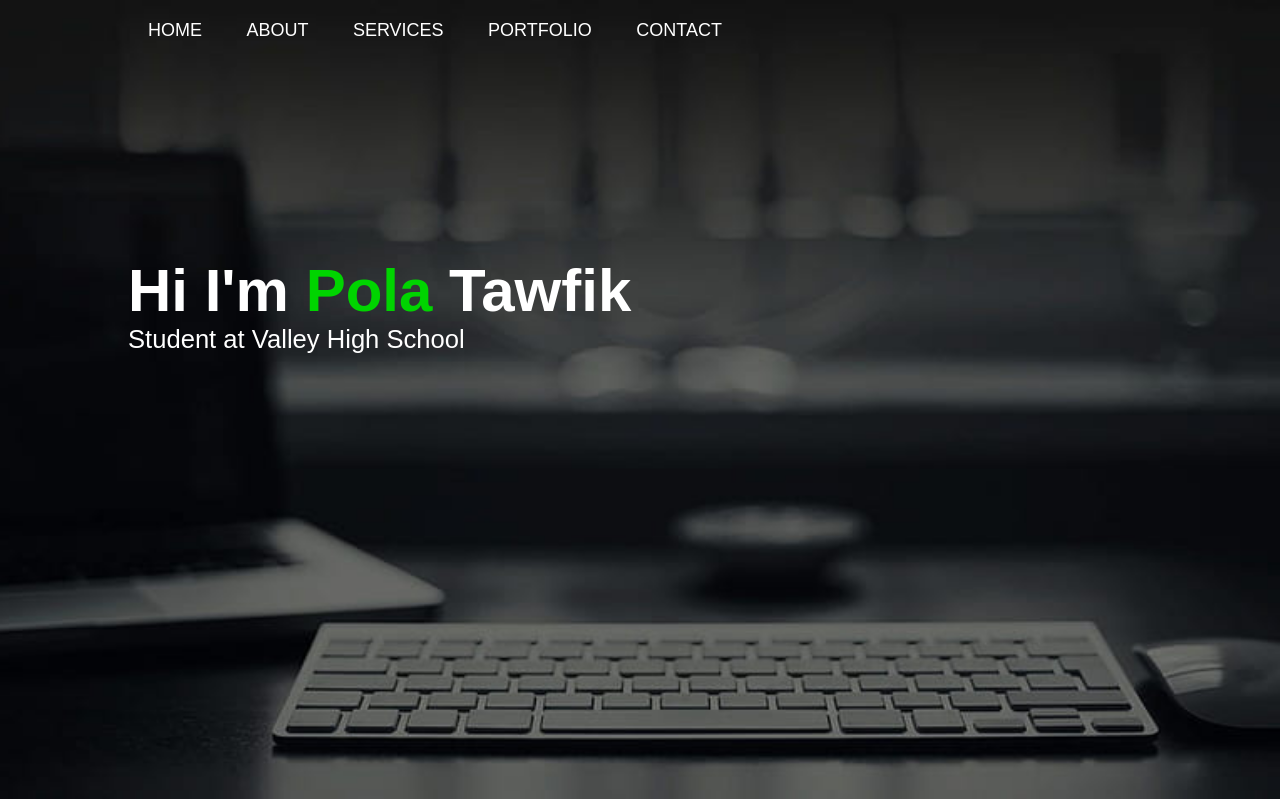
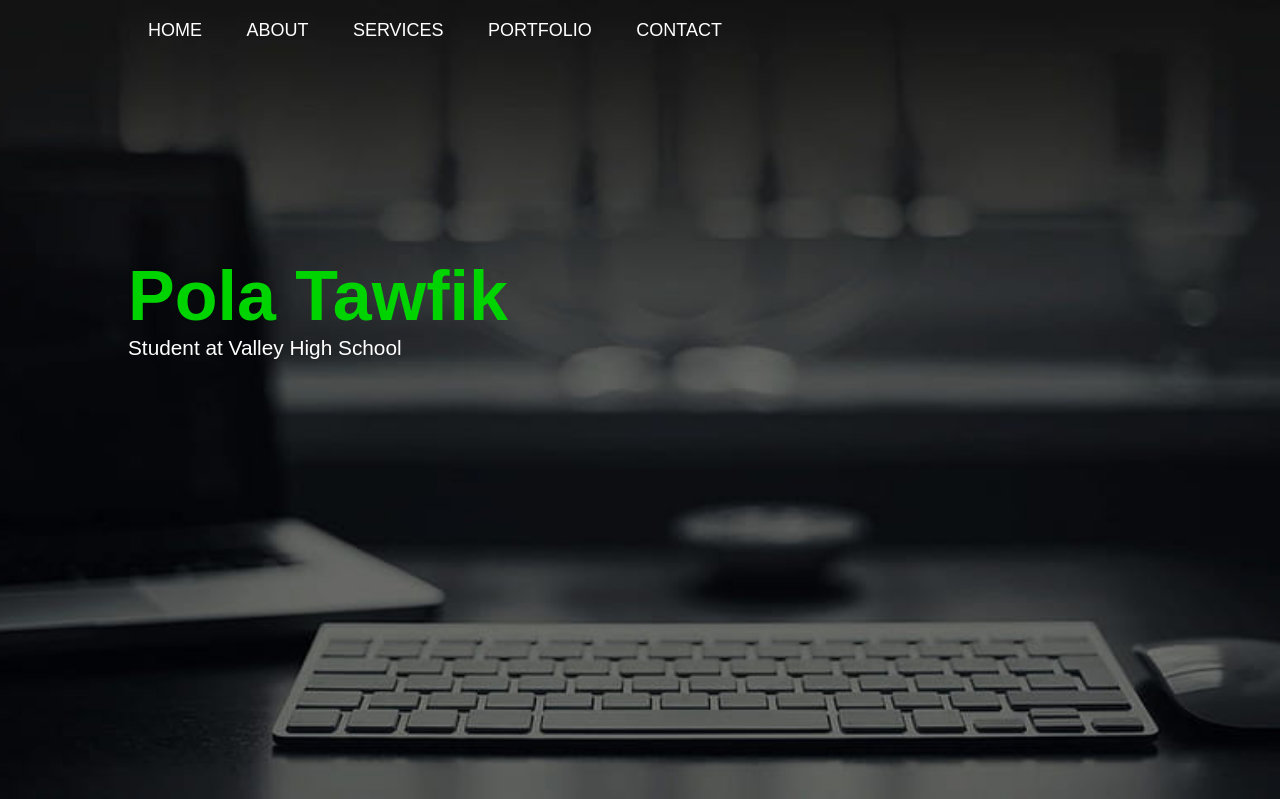
Before and after one commit to polatawfik/polatawfik.github.io, a PHP site: page / in a window 1280 px wide. Shown: the top 799 px of the page. Run offline with PHP 8.4, Linux system fonts and the light colour scheme.

Commit message:
editing the name

```diff
--- a/assets/css/style.css
+++ b/assets/css/style.css
@@ -63,11 +63,11 @@ nav ul li a:hover::after{
 
 .header-text{
     margin-top: 20%;
-    font-size: 160%;
+    font-size: 130%;
 }
 
 .header-text h1{
-    font-size: 60px;
+    font-size: 70px;
     margin-top: 20px;
 }
 
--- a/index.html
+++ b/index.html
@@ -24,7 +24,7 @@
                 </ul>
             </nav>
             <div class="header-text">
-                <h1>Hi I'm <span>Pola</span> Tawfik <br></h1>
+                <h1><span>Pola Tawfik</span><br></h1>
                 <p>Student at Valley High School</p>
             </div>
         </div>
```
